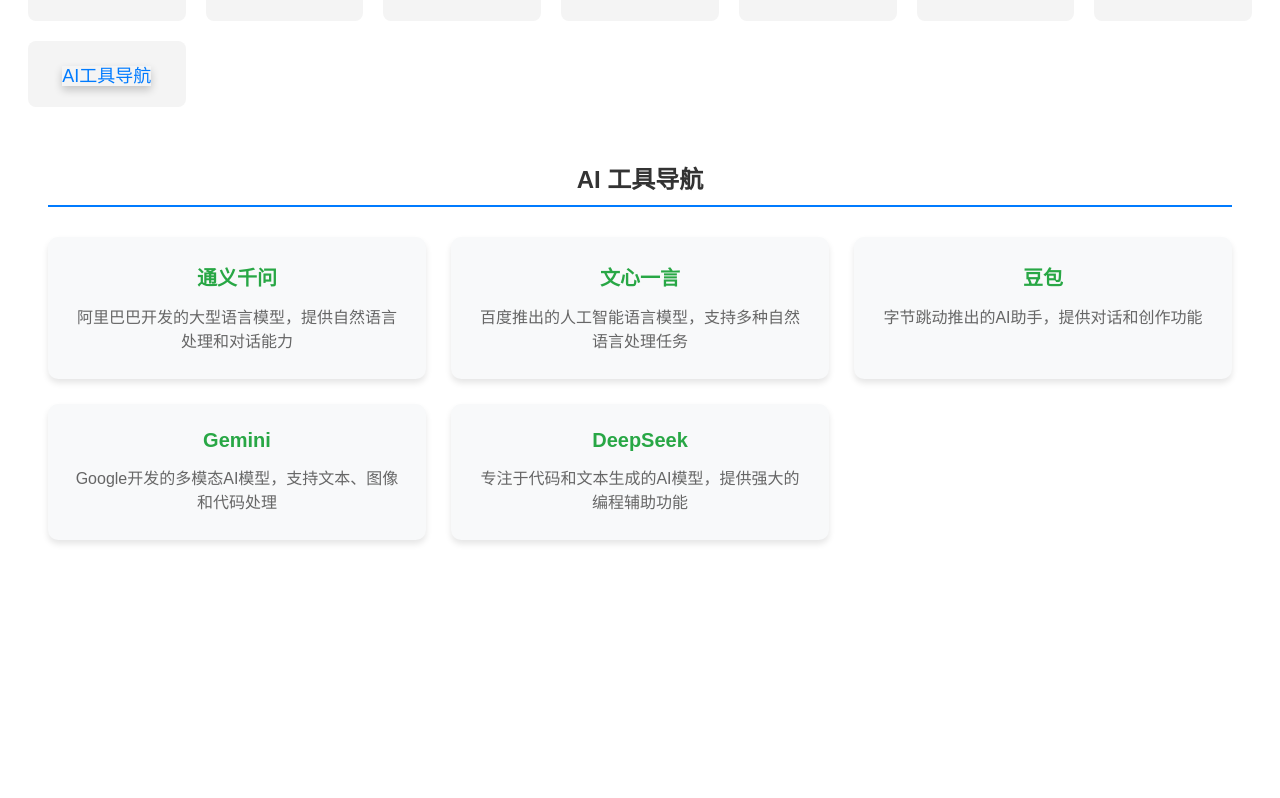
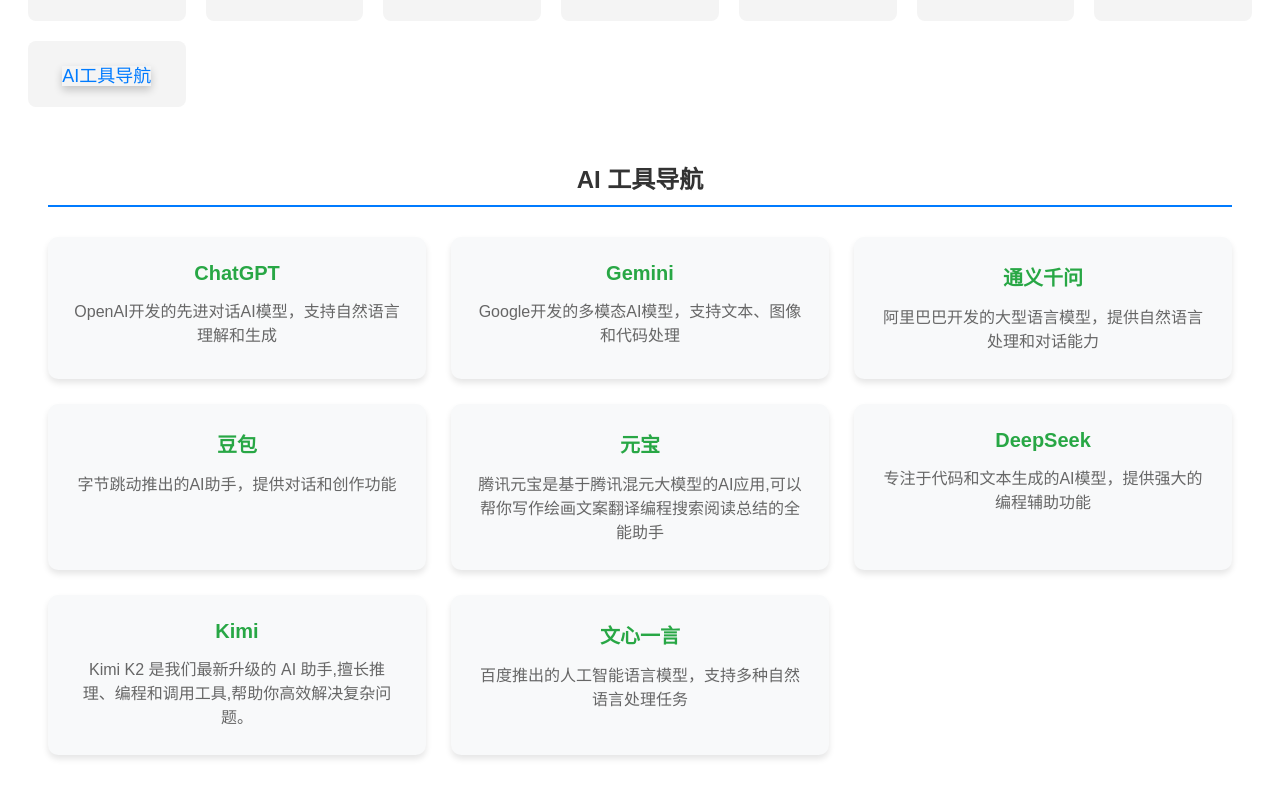
Before and after one commit to kennethfan/web-tools, a Vue app: page /web-tools/ai-navigation in a window 1280 px wide. Shown: the part 246-1044 px from the top of the page. Before the commit the page ends 834 px from the top, so only its background shows below. Built offline with nearby package versions, Linux system fonts and the light colour scheme.

Commit message:
添加kimi

```diff
--- a/src/views/AiNavigation.vue
+++ b/src/views/AiNavigation.vue
@@ -3,15 +3,21 @@
     <h1 class="section-title">AI 工具导航</h1>
     <div class="ai-tools-grid">
       <div class="ai-tool-card">
+        <a href="https://chat.openai.com/" target="_blank" rel="noopener noreferrer">
+          <h3>ChatGPT</h3>
+          <p>OpenAI开发的先进对话AI模型，支持自然语言理解和生成</p>
+        </a>
+      </div>
+      <div class="ai-tool-card">
+        <a href="https://gemini.google.com/" target="_blank" rel="noopener noreferrer">
+          <h3>Gemini</h3>
+          <p>Google开发的多模态AI模型，支持文本、图像和代码处理</p>
+        </a>
+      </div>
+      <div class="ai-tool-card">
         <a href="https://tongyi.aliyun.com/" target="_blank" rel="noopener noreferrer">
           <h3>通义千问</h3>
           <p>阿里巴巴开发的大型语言模型，提供自然语言处理和对话能力</p>
-        </a>
-      </div>
-      <div class="ai-tool-card">
-        <a href="https://yiyan.baidu.com/" target="_blank" rel="noopener noreferrer">
-          <h3>文心一言</h3>
-          <p>百度推出的人工智能语言模型，支持多种自然语言处理任务</p>
         </a>
       </div>
       <div class="ai-tool-card">
@@ -21,15 +27,27 @@
         </a>
       </div>
       <div class="ai-tool-card">
-        <a href="https://gemini.google.com/" target="_blank" rel="noopener noreferrer">
-          <h3>Gemini</h3>
-          <p>Google开发的多模态AI模型，支持文本、图像和代码处理</p>
+        <a href="https://yuanbao.tencent.com/" target="_blank" rel="noopener noreferrer">
+          <h3>元宝</h3>
+          <p>腾讯元宝是基于腾讯混元大模型的AI应用,可以帮你写作绘画文案翻译编程搜索阅读总结的全能助手</p>
         </a>
       </div>
       <div class="ai-tool-card">
         <a href="https://chat.deepseek.com/" target="_blank" rel="noopener noreferrer">
           <h3>DeepSeek</h3>
           <p>专注于代码和文本生成的AI模型，提供强大的编程辅助功能</p>
+        </a>
+      </div>
+      <div class="ai-tool-card">
+        <a href="https://kimi.com/" target="_blank" rel="noopener noreferrer">
+          <h3>Kimi</h3>
+          <p>Kimi K2 是我们最新升级的 AI 助手,擅长推理、编程和调用工具,帮助你高效解决复杂问题。</p>
+        </a>
+      </div>
+      <div class="ai-tool-card">
+        <a href="https://yiyan.baidu.com/" target="_blank" rel="noopener noreferrer">
+          <h3>文心一言</h3>
+          <p>百度推出的人工智能语言模型，支持多种自然语言处理任务</p>
         </a>
       </div>
     </div>
```
